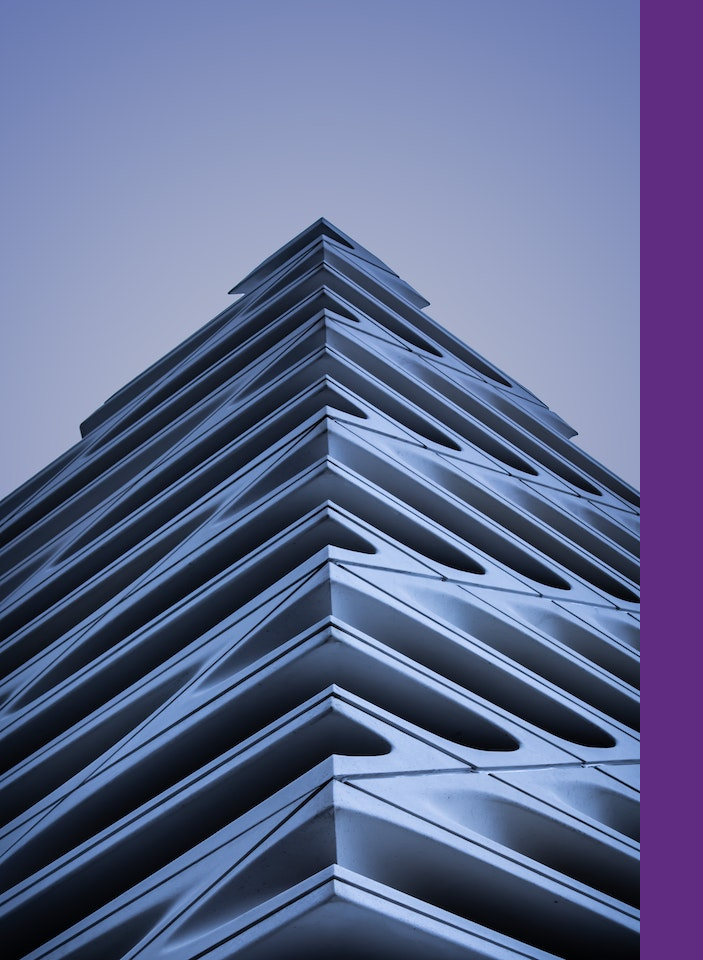
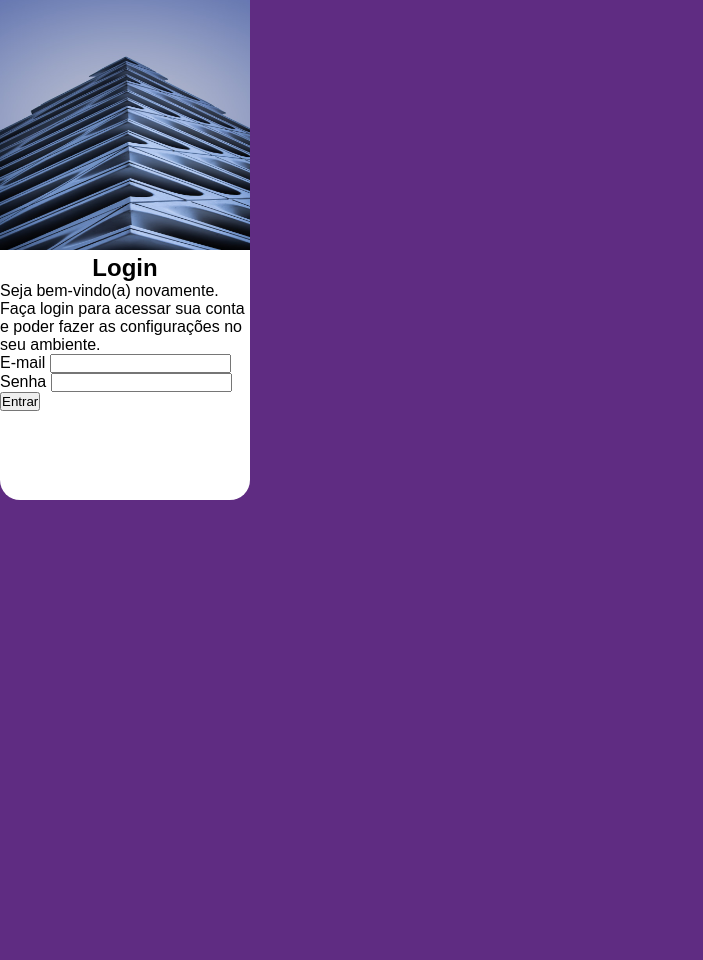
Before and after one commit to Victtor-Lima/projeto-login, a plain HTML site: page index.html in a window 1280 px wide. Shown: the top 960 px of the page, without its empty margins (0-703 px from the left). After the commit the page ends 800 px from the top, so only its background shows below. Drawn offline with Linux system fonts and the light colour scheme.

Commit message:
atualizações

```diff
--- a/estilos/style.css
+++ b/estilos/style.css
@@ -26,4 +26,15 @@ section#login {
     background-color: white;
     width: 250px;
     height: 500px;
+    border-radius: 20px;
 }
+
+div#imagem > img {
+    width: 250px;
+    height: 250px;
+}
+
+div#formulario > h1 {
+    font-weight: bold;
+    text-align: center;
+}
--- a/index.html
+++ b/index.html
@@ -10,7 +10,7 @@
     <main>
         <section id="login">
             <div id="imagem">
-                <img src="imagens/pexels-clark-van-der-beken-17400650 (1).jpg" alt="">
+                <img src="imagens/pexels-clark-van-der-beken-17400650 (1).jpg" alt="foto">
             </div>
             <div id="formulario">
                 <h1>Login</h1>
```
